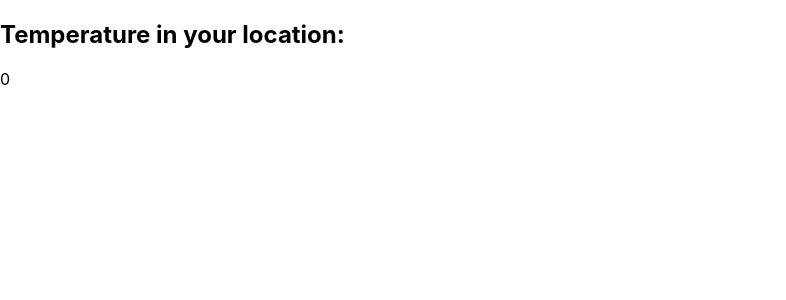
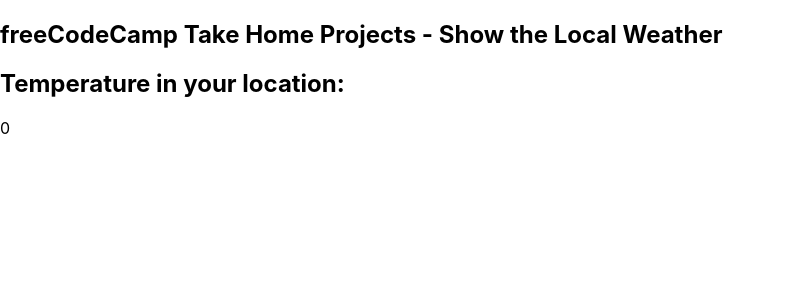
Before and after one commit to aggiewb/local-weather, a React (Create React App) app in the folder client/: page / in a window 1280 px wide. Shown: the top 300 px of the page, without its empty margins (0-786 px from the left). Built offline with nearby package versions, Linux system fonts and the light colour scheme; no server answers.

Commit message:
Add h1 element to render return and wrap return in section

```diff
--- a/client/src/App.js
+++ b/client/src/App.js
@@ -32,7 +32,10 @@ class App extends React.Component {
   }
 
   render(){
-    return <CurrentTemp tempCelsius={this.state.tempCelsius} />;
+    return <section>
+      <h1>freeCodeCamp Take Home Projects - Show the Local Weather</h1>
+      <CurrentTemp tempCelsius={this.state.tempCelsius} />
+    </section>
   }
 }
 
```
